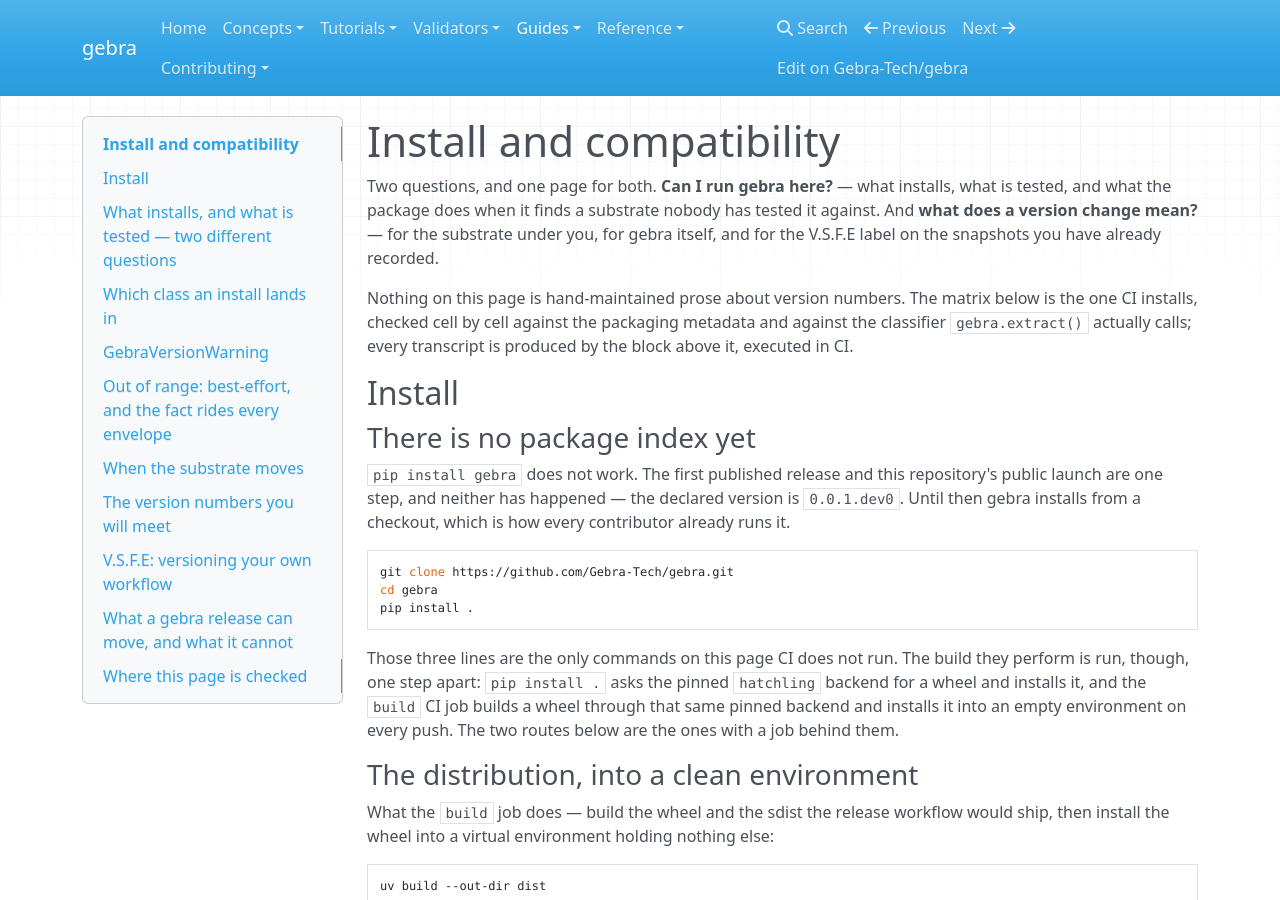
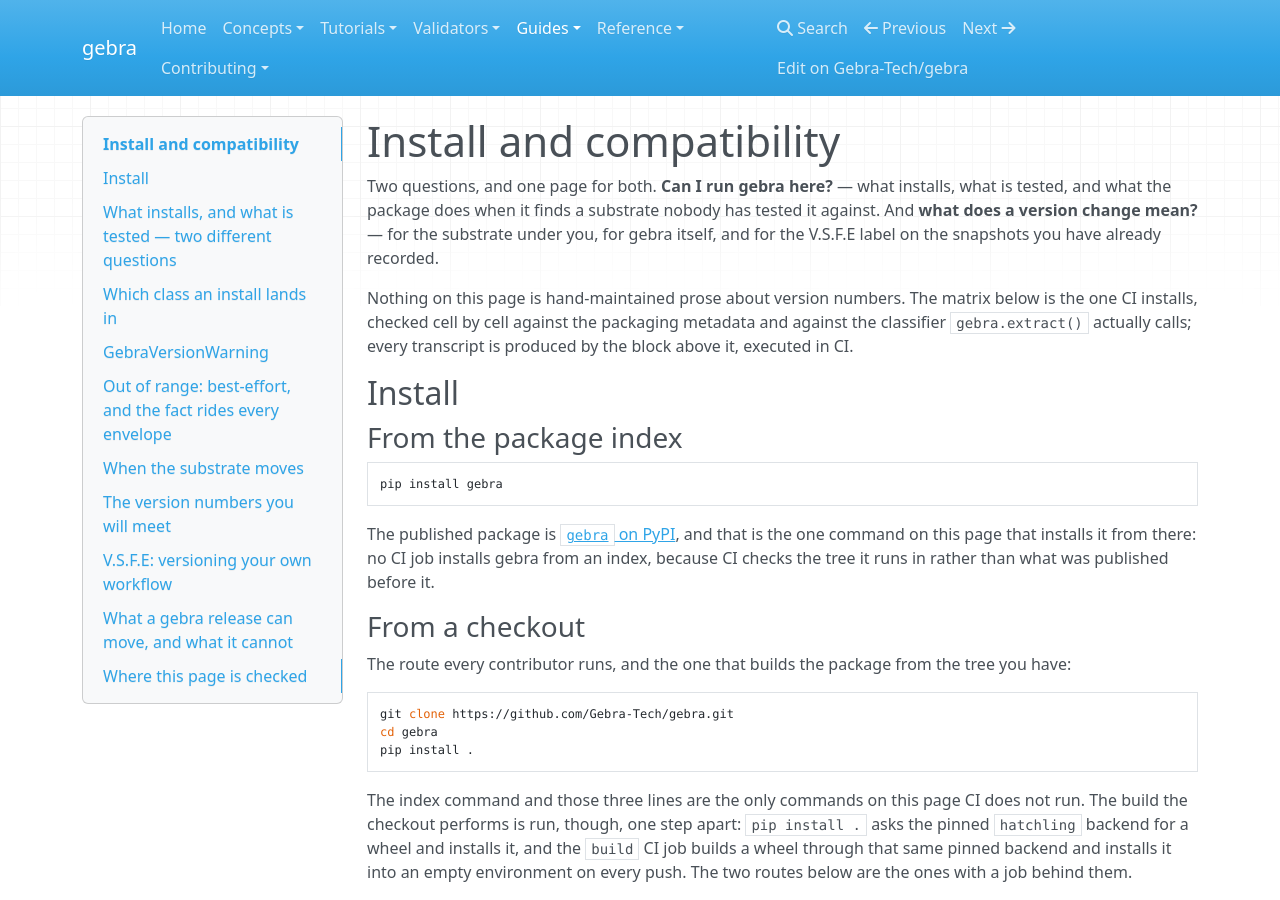
Before and after one commit to Gebra-Tech/gebra, an MkDocs documentation site: the page built from docs/guides/install-and-compatibility.md, in a window 1280 px wide and 900 px high. Built offline with MkDocs 1.6.1, drawn with Linux system fonts in a browser that asks for light colours; nearby versions of some CDN libraries; some of the changed text lies outside the part shown.

Commit message:
chore(release): cut v0.0.1 with version lockstep and install truth

````diff
--- a/docs/guides/install-and-compatibility.md
+++ b/docs/guides/install-and-compatibility.md
@@ -12,11 +12,19 @@
 
 ## Install
 
-### There is no package index yet
+### From the package index
 
-`pip install gebra` does not work. The first published release and this repository's public
-launch are one step, and neither has happened — the declared version is `0.0.1.dev0`. Until
-then gebra installs from a checkout, which is how every contributor already runs it.
+```bash
+pip install gebra
+```
+
+The published package is [`gebra` on PyPI](https://pypi.org/project/gebra/), and that is the
+one command on this page that installs it from there: no CI job installs gebra from an index,
+because CI checks the tree it runs in rather than what was published before it.
+
+### From a checkout
+
+The route every contributor runs, and the one that builds the package from the tree you have:
 
 ```bash
 git clone https://github.com/Gebra-Tech/gebra.git
@@ -24,11 +32,11 @@
 pip install .
 ```
 
-Those three lines are the only commands on this page CI does not run. The build they perform
-is run, though, one step apart: `pip install .` asks the pinned `hatchling` backend for a
-wheel and installs it, and the `build` CI job builds a wheel through that same pinned backend
-and installs it into an empty environment on every push. The two routes below are the ones
-with a job behind them.
+The index command and those three lines are the only commands on this page CI does not run.
+The build the checkout performs is run, though, one step apart: `pip install .` asks the
+pinned `hatchling` backend for a wheel and installs it, and the `build` CI job builds a wheel
+through that same pinned backend and installs it into an empty environment on every push. The
+two routes below are the ones with a job behind them.
 
 ### The distribution, into a clean environment
 
@@ -91,8 +99,8 @@
 | `pip install -e ".[dev,compat-cell-N]" -c tools/matrix-constraints.txt` | `dod`, and the twelve `test-matrix` cells |
 
 `tests/docs/test_install_and_compatibility.py` holds every shell command on this page to that
-table: a command here that no job runs fails the build, and the three-line checkout block
-above is the one declared exception.
+table: a command here that no job runs fails the build, and the index command and the
+three-line checkout block above are the declared exceptions.
 
 ### What comes with it
 
@@ -113,7 +121,7 @@
 
 <!-- gebra:output id=what-the-install-brings -->
 ```text
-gebra           0.0.1.dev0
+gebra           0.0.1
 requires-python >=3.10
 
 langchain-core<2.0,>=1.0
@@ -531,7 +539,7 @@
 
 | Number | Example | What it versions | What moves it |
 |---|---|---|---|
-| The package version | `0.0.1.dev0` | gebra itself | a gebra release |
+| The package version | `0.0.1` | gebra itself | a gebra release |
 | The substrate versions | `langgraph 1.2.10` | what gebra reads | upgrading your own dependencies |
 | `ir_version` | `1.0` | the IR *format* | a ratified change to the IR schema |
 | The V.S.F.E label | `1.2.3.3` | **your workflow definition** | your edits |
--- a/pyproject.toml
+++ b/pyproject.toml
@@ -10,7 +10,7 @@
 
 [project]
 name = "gebra"
-version = "0.0.1.dev0"
+version = "0.0.1"
 description = "Design-time verification and versioning for LangGraph agent workflows"
 readme = "README.md"
 requires-python = ">=3.10"
@@ -104,8 +104,8 @@
 # (`langgraph==1.0.10` and `langgraph==1.2.10` at once) is unsatisfiable by construction.
 # `compat-test` is therefore cell 3 — the newest frozen pair, the substrate line `uv.lock`
 # already tracks — repeated verbatim rather than as a self-referential `gebra[compat-cell-3]`
-# requirement, since `gebra` is published to no index and a self-reference invites the
-# resolver to look for it on one. `tests/test_compat_matrix.py` holds the two lists equal.
+# requirement, since a self-reference invites the resolver to look for `gebra` on an index
+# rather than in this tree. `tests/test_compat_matrix.py` holds the two lists equal.
 #
 # **FROZEN pins — the F2 tested-matrix freeze (GOV-08, gate G7, 2026-08-31).** The values
 # below are the §3 resolution rule's output recorded by GOV-D3 in PD-030 §C3 (2026-08-04),
--- a/src/gebra/__init__.py
+++ b/src/gebra/__init__.py
@@ -48,7 +48,7 @@
     )
     from gebra.extraction import ExtractionError, extract
 
-__version__ = "0.0.1.dev0"
+__version__ = "0.0.1"
 
 __all__ = [
     "ExtractionError",
````
Also changed, not shown: CHANGELOG.md (+28 -0 lines), CONTRIBUTING.md (+1 -1 lines), README.md (+12 -7 lines), docs/concepts/ir-and-graph-version.md (+1 -1 lines), docs/guides/pytest-plugin-and-ci-gating.md (+1 -1 lines), docs/reference/cli.md (+3 -3 lines), 10 other files.
